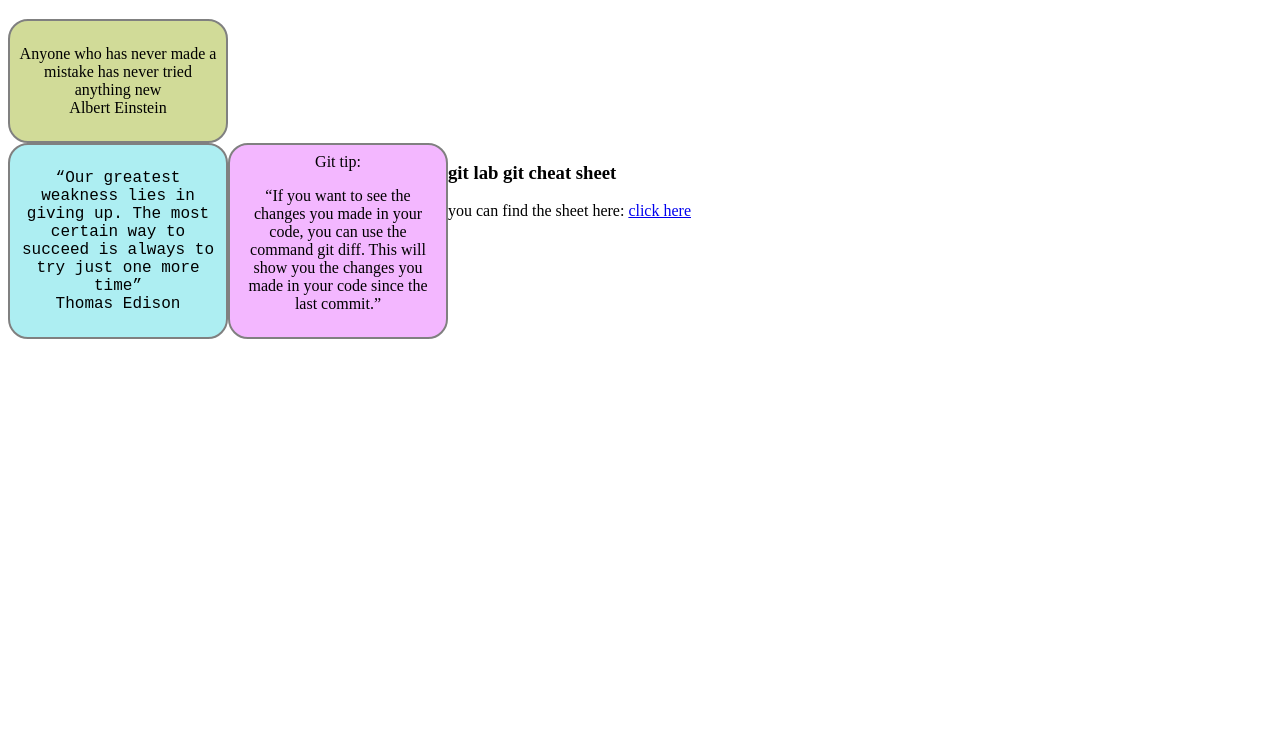
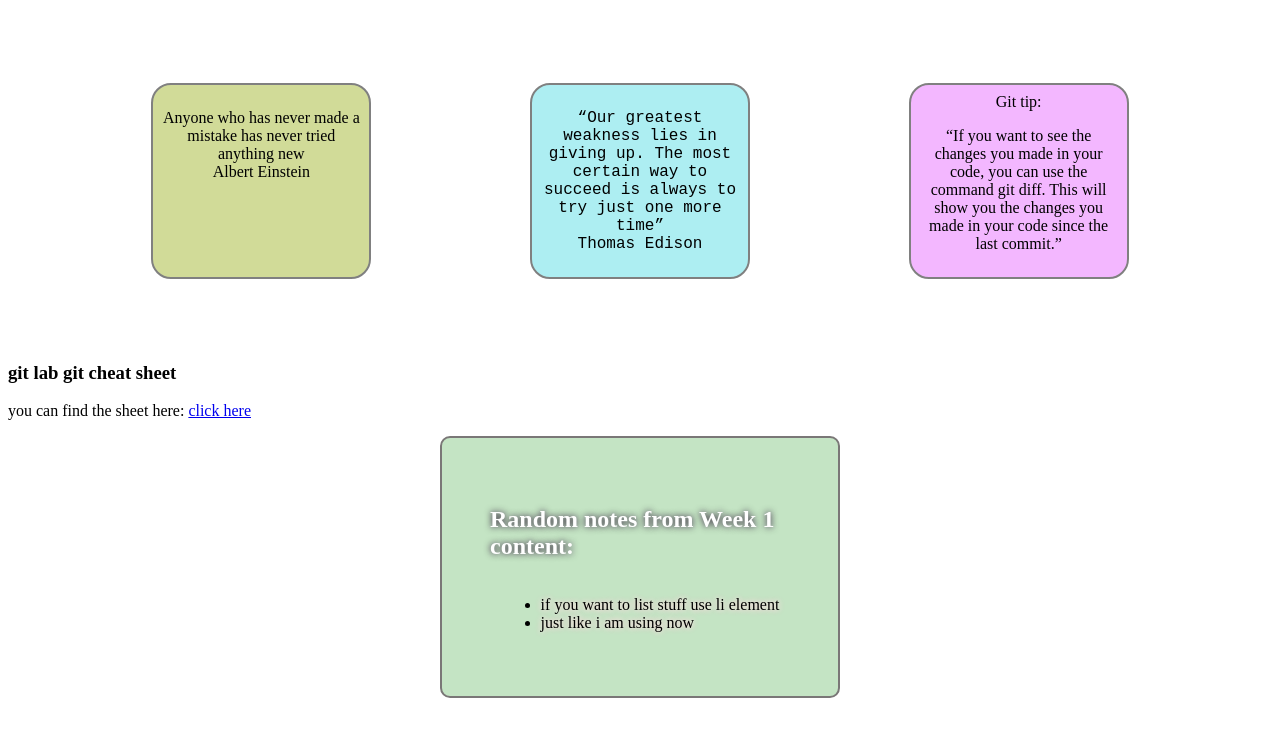
Before and after one commit to MartinSWDev/pod-5-week-1-notes, a plain HTML site: page index.html in a window 1280 px wide. Shown: the part 61-798 px from the top of the page. Drawn offline with Linux system fonts and the light colour scheme.

Commit message:
added username to README file, a new class in html where I added some somes notes from week 1, which I styled afet in the style.css file

```diff
--- a/css/style.css
+++ b/css/style.css
@@ -1,10 +1,18 @@
 /* edited by Moska */
+
 h1 {
-    font-family: 'Courier New', Courier, monospace;
+  font-family: "Courier New", Courier, monospace;
   font-size: 2rem;
   text-align: center;
   color: rgb(0, 0, 0);
   text-shadow: 2px 2px 2px rgb(255, 255, 255);
+}
+
+.quotes {
+  display: flex;
+  flex-direction: row;
+  justify-content: space-around;
+  padding: 4rem;
 }
 
 .einstein {
@@ -13,7 +21,7 @@ h1 {
   border-radius: 20px;
   width: 200px;
   text-align: center;
-    padding: .5rem;
+  padding: 0.5rem;
 }
 .einsteing > p > span {
   font-style: italic;
@@ -24,10 +32,10 @@ h1 {
   border-radius: 20px;
   width: 200px;
   text-align: center;
-    padding: .5rem;
+  padding: 0.5rem;
   float: left;
   text-align: center;
-    font-family: 'Courier New', Courier, monospace;
+  font-family: "Courier New", Courier, monospace;
 }
 .git-tip {
   background-color: rgb(243, 183, 255);
@@ -35,8 +43,31 @@ h1 {
   border-radius: 20px;
   width: 200px;
   text-align: center;
-    padding: .5rem;
+  padding: 0.5rem;
   text-align: center;
-    font-family: 'times new roman', times, serif;
+  font-family: "times new roman", times, serif;
   float: left;
 }
+
+.bruno {
+  background-color: rgb(196, 228, 196);
+  display: flex;
+  flex-direction: column;
+  justify-content: center;
+  align-items: center;
+  padding: 3rem;
+  border: 2px solid rgb(122, 119, 119);
+  border-radius: 10px;
+  width: 300px;
+  margin: 0 auto;
+}
+
+.bruno h2 {
+  color: white;
+  text-shadow: 0 0 7px #2a2727, 0 0 5px #c1c1d3;
+}
+
+.bruno li {
+  color: rgb(0, 0, 0);
+  text-shadow: 0 0 7px lightpink, 0 0 5px white;
+}
--- a/index.html
+++ b/index.html
@@ -1,29 +1,59 @@
 <!DOCTYPE html>
 <html lang="en">
   <head>
-    <meta charset="UTF-8">
-    <meta name="viewport" content="width=device-width, initial-scale=1.0">
-    <link rel="stylesheet" href="./css/style.css">
+    <meta charset="UTF-8" />
+    <meta name="viewport" content="width=device-width, initial-scale=1.0" />
+    <link rel="stylesheet" href="./css/style.css" />
     <title>Document</title>
   </head>
   <body>
     <!-- h1 added by Moska -->
     <h1>Pod 5 Week 1 Notes</h1>
 
+    <div class="quotes">
       <section class="einstein">
-        <p>Anyone who has never made a mistake has never tried anything new <br><span>Albert Einstein</span></p>
+        <p>
+          Anyone who has never made a mistake has never tried anything new
+          <br /><span>Albert Einstein</span>
+        </p>
       </section>
 
       <section class="edited-by-Moska">
-        <p>“Our greatest weakness lies in giving up. The most certain way to succeed is always to try just one more time” <br><span>Thomas Edison</span></p>
-    </section>
-    <section class="git-tip"> Git tip:
-        <p>“If you want to see the changes you made in your code, you can use the command git diff. This will show you the changes you made in your code since the last commit.”
+        <p>
+          “Our greatest weakness lies in giving up. The most certain way to
+          succeed is always to try just one more time” <br /><span
+            >Thomas Edison</span
+          >
         </p>
       </section>
+      <section class="git-tip">
+        Git tip:
+        <p>
+          “If you want to see the changes you made in your code, you can use the
+          command git diff. This will show you the changes you made in your code
+          since the last commit.”
+        </p>
+      </section>
+    </div>
     <section class="gitplayground">
       <h3>git lab git cheat sheet</h3>
-        <p>you can find the sheet here: <a href="https://about.gitlab.com/images/press/git-cheat-sheet.pdf" target="_blank">click here</a></p>
+      <p>
+        you can find the sheet here:
+        <a
+          href="https://about.gitlab.com/images/press/git-cheat-sheet.pdf"
+          target="_blank"
+          >click here</a
+        >
+      </p>
     </section>
+
+    <!-- Notes by Bruno-->
+    <div class="bruno">
+      <h2>Random notes from Week 1 content:</h2>
+      <ul>
+        <li>if you want to list stuff use li element</li>
+        <li>just like i am using now</li>
+      </ul>
+    </div>
   </body>
 </html>
```
Also changed, not shown: 1 other file. Lines whose indentation alone changed are shown as unchanged.
